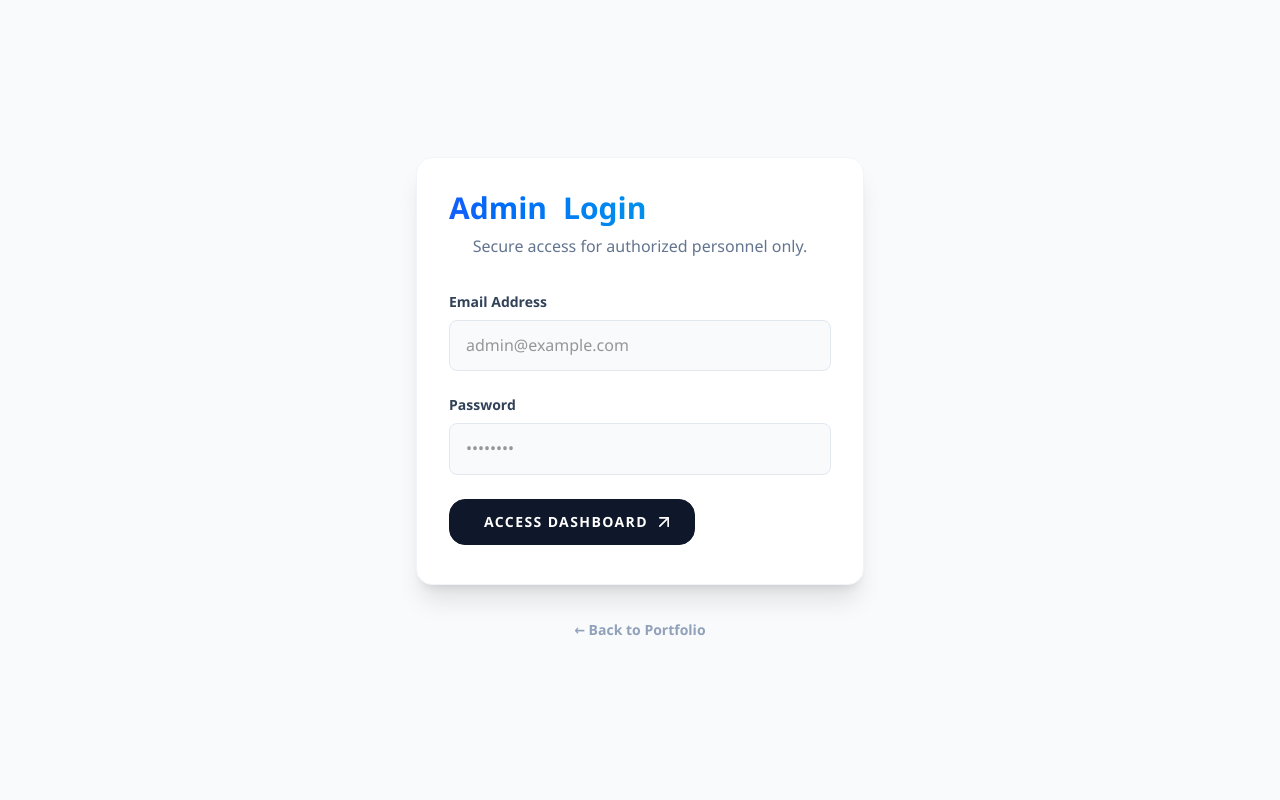
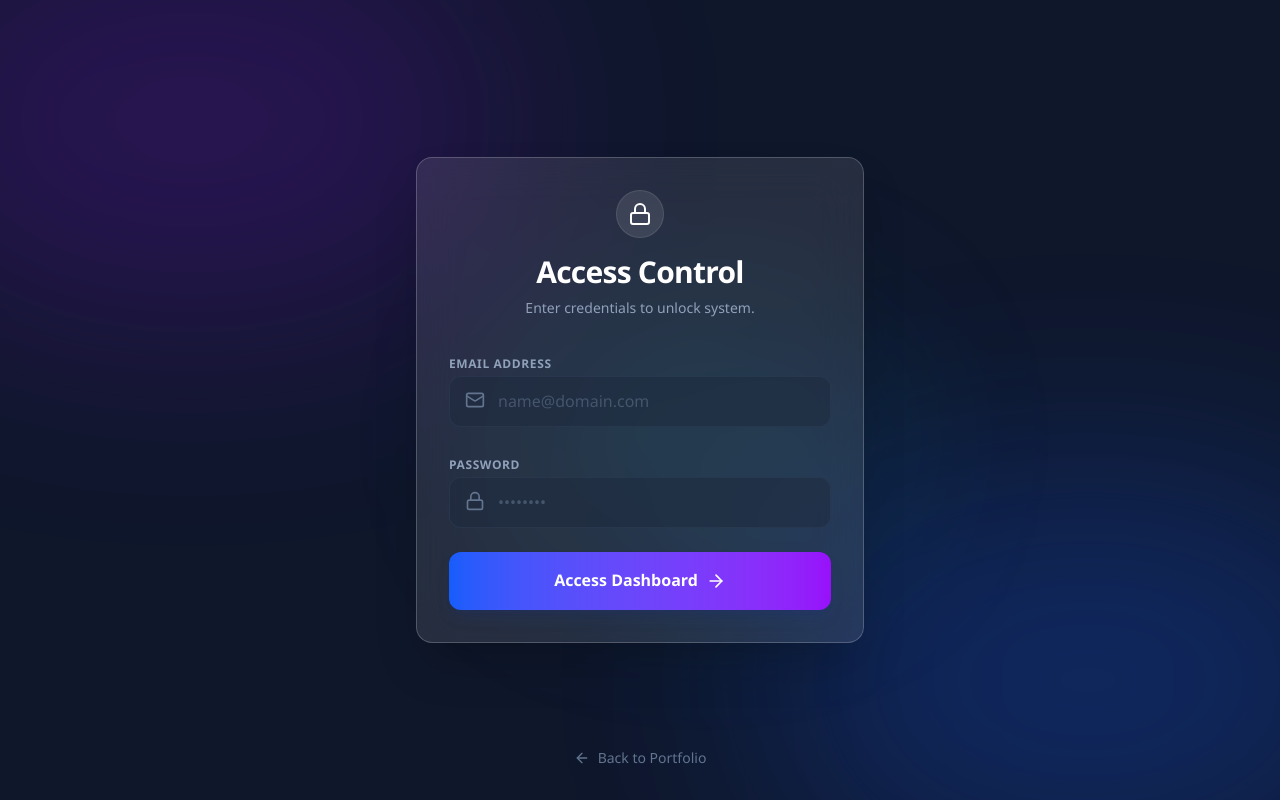
Before and after one commit to azahrulsmavo-design/web-porto, a React (Vite) app: page /admin/login in a window 1280 px wide. Built offline with nearby package versions, Linux system fonts and the light colour scheme.

Commit message:
feat: enhance ui with aurora login, hidden admin lock, and article metadata support

```diff
--- a/src/components/Footer.jsx
+++ b/src/components/Footer.jsx
@@ -1,4 +1,5 @@
 import React from 'react';
+import { Lock } from 'lucide-react';
 import { useLanguage } from '../context/LanguageContext';
 import { translations } from '../data/locales';
 
@@ -15,6 +16,9 @@ const Footer = () => {
                         <p className="text-blue-200 text-sm">
                             © {new Date().getFullYear()} Muhammad Azahrul Ramadhan. {t.rights}
                         </p>
+                        <a href="/admin/login" className="opacity-20 hover:opacity-100 transition-opacity text-blue-200" title="Admin Access">
+                            <Lock className="w-3 h-3" />
+                        </a>
                     </div>
 
                     <div className="flex gap-6">
--- a/src/pages/admin/Login.jsx
+++ b/src/pages/admin/Login.jsx
@@ -2,7 +2,7 @@ import React, { useState } from 'react';
 import { useNavigate } from 'react-router-dom';
 import { useAuth } from '../../context/AuthContext';
 import Button from '../../components/Button';
-import RevealTitle from '../../components/RevealTitle';
+import { Lock, Mail, ArrowRight, Loader } from 'lucide-react';
 
 const Login = () => {
     const [email, setEmail] = useState('');
@@ -28,55 +28,84 @@ const Login = () => {
     };
 
     return (
-        <div className="min-h-screen bg-slate-50 flex flex-col items-center justify-center p-4">
-            <div className="w-full max-w-md bg-white p-8 shadow-xl rounded-2xl border border-slate-100">
+        <div className="min-h-screen relative flex items-center justify-center p-4 overflow-hidden bg-slate-900">
+            {/* Aurora Background Effects */}
+            <div className="absolute top-0 left-0 w-full h-full overflow-hidden z-0">
+                <div className="absolute top-[-10%] left-[-10%] w-[50%] h-[50%] bg-purple-600/30 rounded-full blur-[120px] animate-pulse"></div>
+                <div className="absolute bottom-[-10%] right-[-10%] w-[50%] h-[50%] bg-blue-600/30 rounded-full blur-[120px] animate-pulse delay-1000"></div>
+                <div className="absolute top-[40%] left-[40%] w-[30%] h-[30%] bg-cyan-500/20 rounded-full blur-[100px] animate-pulse delay-2000"></div>
+            </div>
+
+            <div className="w-full max-w-md bg-white/10 backdrop-blur-xl p-8 rounded-2xl border border-white/20 shadow-2xl relative z-10">
                 <div className="mb-8 text-center">
-                    <RevealTitle text="Admin Login" className="text-3xl font-bold bg-gradient-to-r from-blue-600 to-cyan-500 bg-clip-text text-transparent mb-2" />
-                    <p className="text-slate-500">Secure access for authorized personnel only.</p>
+                    <div className="inline-flex items-center justify-center w-12 h-12 rounded-full bg-white/10 mb-4 border border-white/10">
+                        <Lock className="w-6 h-6 text-white" />
+                    </div>
+                    <h1 className="text-3xl font-bold text-white mb-2 tracking-tight">Access Control</h1>
+                    <p className="text-slate-400 text-sm">Enter credentials to unlock system.</p>
                 </div>
 
                 {error && (
-                    <div className="mb-6 p-4 bg-red-50 border border-red-100 text-red-600 text-sm rounded-lg flex items-center">
+                    <div className="mb-6 p-4 bg-red-500/10 border border-red-500/20 text-red-200 text-sm rounded-lg flex items-center backdrop-blur-sm">
                         <span className="mr-2">⚠️</span> {error}
                     </div>
                 )}
 
                 <form onSubmit={handleSubmit} className="space-y-6">
-                    <div>
-                        <label className="block text-sm font-bold text-slate-700 mb-2">Email Address</label>
+                    <div className="space-y-2">
+                        <label className="text-xs font-bold text-slate-400 uppercase tracking-wider">Email Address</label>
+                        <div className="relative">
+                            <Mail className="absolute left-4 top-3.5 w-5 h-5 text-slate-500" />
                             <input
                                 type="email"
                                 required
                                 value={email}
                                 onChange={(e) => setEmail(e.target.value)}
-                            className="w-full px-4 py-3 bg-slate-50 border border-slate-200 rounded-lg focus:ring-2 focus:ring-blue-500 focus:border-transparent outline-none transition-all"
-                            placeholder="admin@example.com"
+                                className="w-full pl-12 pr-4 py-3 bg-slate-800/50 border border-slate-700/50 rounded-xl focus:ring-2 focus:ring-blue-500 focus:border-transparent outline-none transition-all text-white placeholder-slate-600"
+                                placeholder="name@domain.com"
                             />
                         </div>
-                    <div>
-                        <label className="block text-sm font-bold text-slate-700 mb-2">Password</label>
+                    </div>
+
+                    <div className="space-y-2">
+                        <label className="text-xs font-bold text-slate-400 uppercase tracking-wider">Password</label>
+                        <div className="relative">
+                            <Lock className="absolute left-4 top-3.5 w-5 h-5 text-slate-500" />
                             <input
                                 type="password"
                                 required
                                 value={password}
                                 onChange={(e) => setPassword(e.target.value)}
-                            className="w-full px-4 py-3 bg-slate-50 border border-slate-200 rounded-lg focus:ring-2 focus:ring-blue-500 focus:border-transparent outline-none transition-all"
+                                className="w-full pl-12 pr-4 py-3 bg-slate-800/50 border border-slate-700/50 rounded-xl focus:ring-2 focus:ring-blue-500 focus:border-transparent outline-none transition-all text-white placeholder-slate-600"
                                 placeholder="••••••••"
                             />
                         </div>
-                    <Button
+                    </div>
+
+                    <button
                         type="submit"
                         disabled={loading}
-                        className="w-full justify-center"
+                        className="w-full py-4 bg-gradient-to-r from-blue-600 to-purple-600 hover:from-blue-500 hover:to-purple-500 text-white font-bold rounded-xl shadow-lg shadow-blue-900/20 transition-all transform hover:scale-[1.02] active:scale-[0.98] disabled:opacity-50 disabled:cursor-not-allowed flex items-center justify-center gap-2"
                     >
-                        {loading ? 'Authenticating...' : 'Access Dashboard'}
-                    </Button>
+                        {loading ? (
+                            <>
+                                <Loader className="w-5 h-5 animate-spin" />
+                                <span>Authenticating...</span>
+                            </>
+                        ) : (
+                            <>
+                                <span>Access Dashboard</span>
+                                <ArrowRight className="w-5 h-5" />
+                            </>
+                        )}
+                    </button>
                 </form>
             </div>
 
-            <div className="mt-8 text-center">
-                <a href="/" className="text-sm font-bold text-slate-400 hover:text-slate-600 transition-colors">
-                    ← Back to Portfolio
+            <div className="absolute bottom-8 text-center z-10">
+                <a href="/" className="text-sm font-medium text-slate-500 hover:text-white transition-colors flex items-center gap-2">
+                    <ArrowRight className="w-4 h-4 rotate-180" />
+                    Back to Portfolio
                 </a>
             </div>
         </div>
```
Also changed, not shown: src/pages/DailyQuotes.jsx (+57 -13 lines), src/pages/admin/DailyPostForm.jsx (+104 -11 lines). Lines whose indentation alone changed are shown as unchanged.
